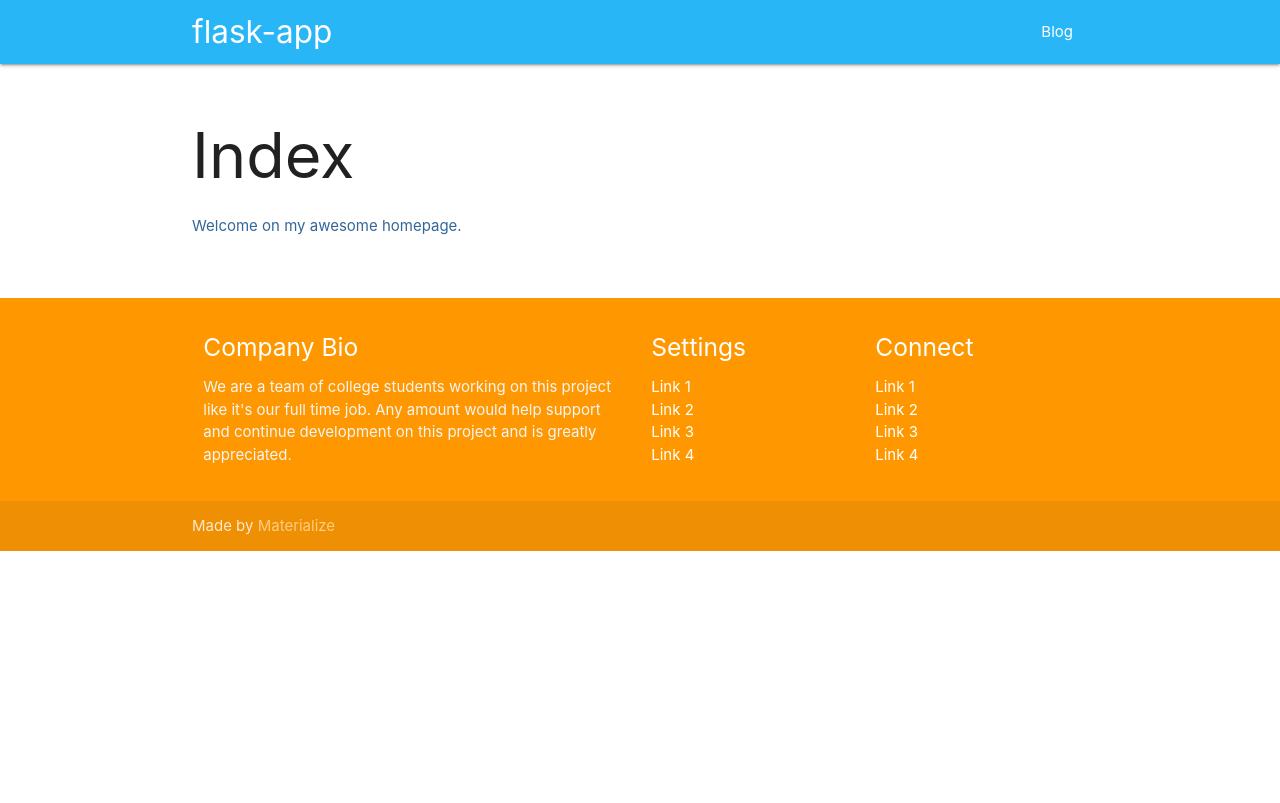
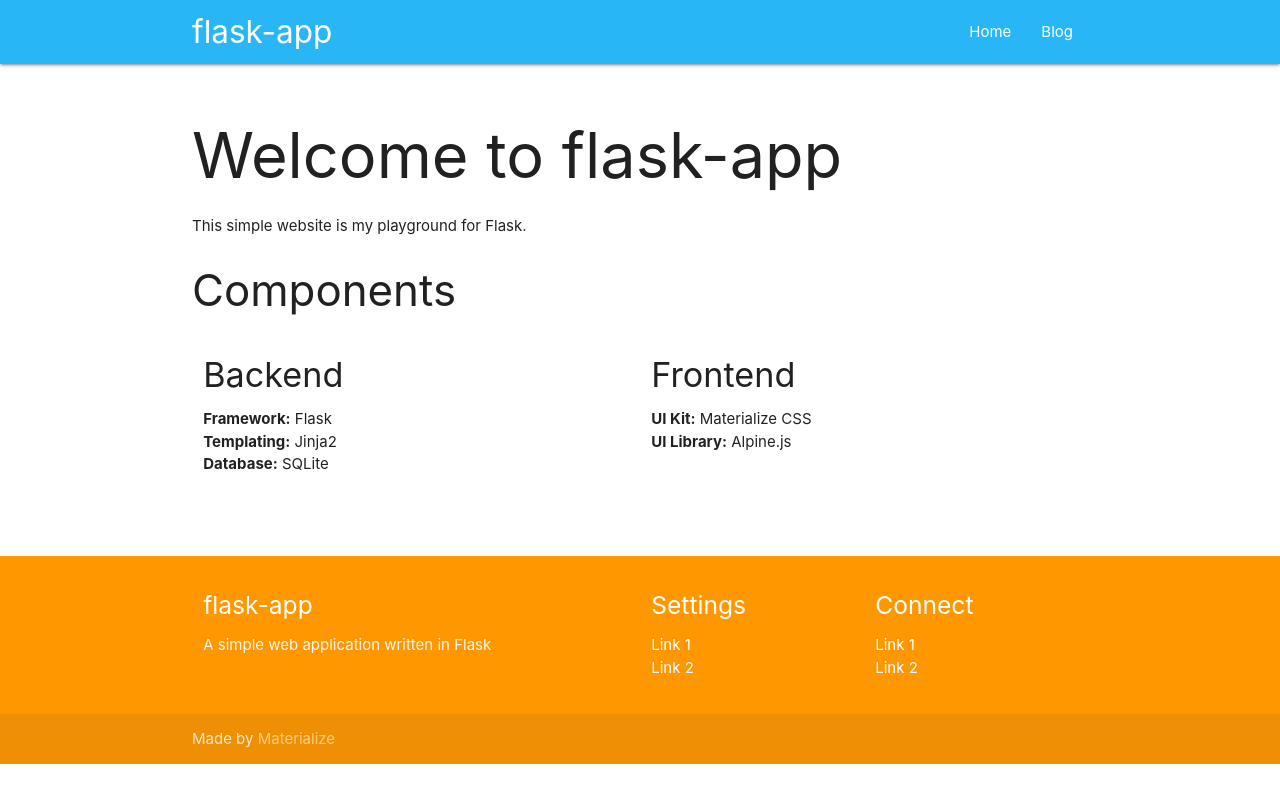
Before and after one commit to ehsanx64/flask-app, a Flask app: page / in a window 1280 px wide. Shown: the top 803 px of the page. Run offline with Flask 3, Linux system fonts and the light colour scheme.

Commit message:
refactor: code clean-up and content updates

```diff
--- a/static/js/init.js
+++ b/static/js/init.js
@@ -1,7 +1,5 @@
-(function($){
-  $(function(){
-
-    $('.sidenav').sidenav();
-
-  }); // end of document ready
-})(jQuery); // end of jQuery name space
+(function ($) {
+    $(function () {
+        $('.sidenav').sidenav();
+    });
+})(jQuery);
--- a/templates/blog.html
+++ b/templates/blog.html
@@ -11,7 +11,9 @@
 
 <ul>
     {% for post in posts %}
-    <li><h4><a href="">{{ post[1] }}</a></h4></li>
+    <li>
+        <h4><a href="">{{ post[1] }}</a></h4>
+    </li>
     {%- endfor %}
 </ul>
 {% endblock %}
--- a/templates/layout.html
+++ b/templates/layout.html
@@ -1,18 +1,24 @@
 {% set app_name = "flask-app" %}
+{% set app_tagline = "A simple web application written in Flask" %}
+
 <!DOCTYPE html>
 <html lang="en">
+
 <head>
     {% block head %}
-  <meta http-equiv="Content-Type" content="text/html; charset=UTF-8"/>
-  <meta name="viewport" content="width=device-width, initial-scale=1, maximum-scale=1.0"/>
+    <meta http-equiv="Content-Type" content="text/html; charset=UTF-8" />
+    <meta name="viewport" content="width=device-width, initial-scale=1, maximum-scale=1.0" />
     <title>{% block title %}{% endblock %} - {{ app_name }}</title>
     <!-- CSS  -->
     <link href="https://fonts.googleapis.com/icon?family=Material+Icons" rel="stylesheet">
-  <link href="{{ url_for('static', filename='css/materialize.css') }}" type="text/css" rel="stylesheet" media="screen,projection"/>
-  <link href="{{ url_for('static', filename='css/style.css') }}" type="text/css" rel="stylesheet" media="screen,projection"/>
+    <link href="{{ url_for('static', filename='css/materialize.css') }}" type="text/css" rel="stylesheet"
+        media="screen,projection" />
+    <link href="{{ url_for('static', filename='css/style.css') }}" type="text/css" rel="stylesheet"
+        media="screen,projection" />
     <script src="{{ url_for('static', filename='js/alpine-3.14.8.min.js') }}"></script>
     {% endblock %}
 </head>
+
 <body>
     <nav class="light-blue lighten-1" role="navigation">
         <div class="nav-wrapper container">
@@ -20,10 +26,12 @@
                 {{ app_name }}
             </a>
             <ul class="right hide-on-med-and-down">
+                <li><a href="{{ url_for('home') }}">Home</a></li>
                 <li><a href="{{ url_for('blog') }}">Blog</a></li>
             </ul>
 
             <ul id="nav-mobile" class="sidenav">
+                <li><a href="{{ url_for('home') }}">Home</a></li>
                 <li><a href="{{ url_for('blog') }}">Blog</a></li>
             </ul>
             <a href="#" data-target="nav-mobile" class="sidenav-trigger"><i class="material-icons">menu</i></a>
@@ -40,16 +48,14 @@
         <div class="container">
             <div class="row">
                 <div class="col l6 s12">
-          <h5 class="white-text">Company Bio</h5>
-          <p class="grey-text text-lighten-4">We are a team of college students working on this project like it's our full time job. Any amount would help support and continue development on this project and is greatly appreciated.</p>
+                    <h5 class="white-text">{{ app_name }}</h5>
+                    <p class="grey-text text-lighten-4">{{ app_tagline }}</p>
                 </div>
                 <div class="col l3 s12">
                     <h5 class="white-text">Settings</h5>
                     <ul>
                         <li><a class="white-text" href="#!">Link 1</a></li>
                         <li><a class="white-text" href="#!">Link 2</a></li>
-            <li><a class="white-text" href="#!">Link 3</a></li>
-            <li><a class="white-text" href="#!">Link 4</a></li>
                     </ul>
                 </div>
                 <div class="col l3 s12">
@@ -57,8 +63,6 @@
                     <ul>
                         <li><a class="white-text" href="#!">Link 1</a></li>
                         <li><a class="white-text" href="#!">Link 2</a></li>
-            <li><a class="white-text" href="#!">Link 3</a></li>
-            <li><a class="white-text" href="#!">Link 4</a></li>
                     </ul>
                 </div>
             </div>
@@ -75,4 +79,5 @@
     <script src="{{ url_for('static', filename='js/materialize.js') }}"></script>
     <script src="{{ url_for('static', filename='js/init.js') }}"></script>
 </body>
+
 </html>
--- a/templates/welcome.html
+++ b/templates/welcome.html
@@ -3,15 +3,47 @@
 {% block title %}Welcome{% endblock %}
 
 {% block head %}
-  {{ super() }}
-  <style type="text/css">
-    .important { color: #336699; }
-  </style>
+{{ super() }}
+<style type="text/css">
+    .important {
+        color: #336699;
+    }
+</style>
 {% endblock %}
 
 {% block content %}
-  <h1>Index</h1>
-  <p class="important">
-    Welcome on my awesome homepage.
-  </p>
+<h1>Welcome to {{ app_name }}</h1>
+<p>This simple website is my playground for Flask.</p>
+<h3>Components</h3>
+<div class="container-fluid">
+    <div class="row">
+        <div class="col s12 l6">
+            <h4>Backend</h4>
+            <ul>
+                <li>
+                    <b>Framework:</b>&nbsp;<span>Flask</span>
+                </li>
+                <li>
+                    <b>Templating:</b>&nbsp;<span>Jinja2</span>
+                </li>
+                <li>
+                    <b>Database:</b>&nbsp;<span>SQLite</span>
+                </li>
+            </ul>
+        </div>
+        <div class="col s12 l6">
+            <h4>Frontend</h4>
+            <ul>
+                <li>
+                    <b>UI Kit:</b>&nbsp;<span>Materialize CSS</span>
+                </li>
+                <li>
+                    <b>UI Library:</b>&nbsp;<span>Alpine.js</span>
+                </li>
+            </ul>
+        </div>
+    </div>
+</div>
+
+
 {% endblock %}
```
Also changed, not shown: README.md. Lines whose indentation alone changed are shown as unchanged.
